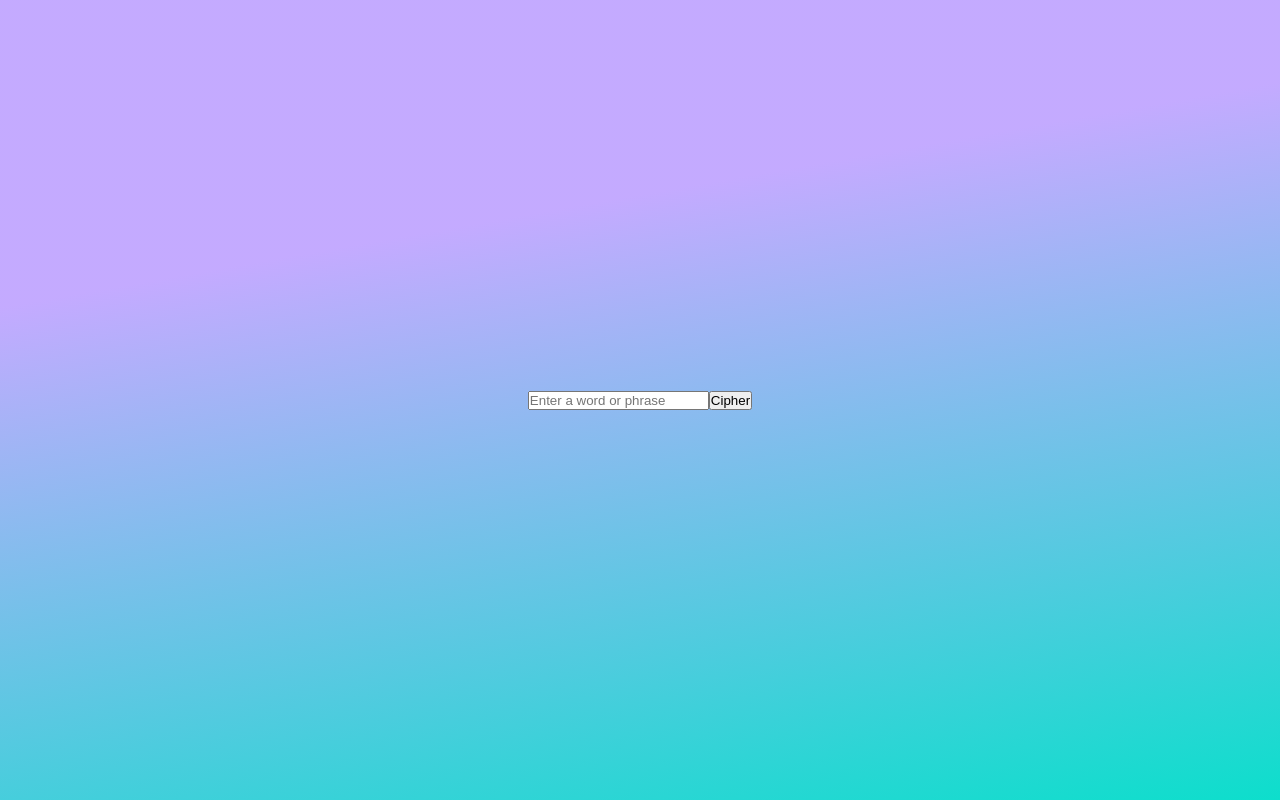
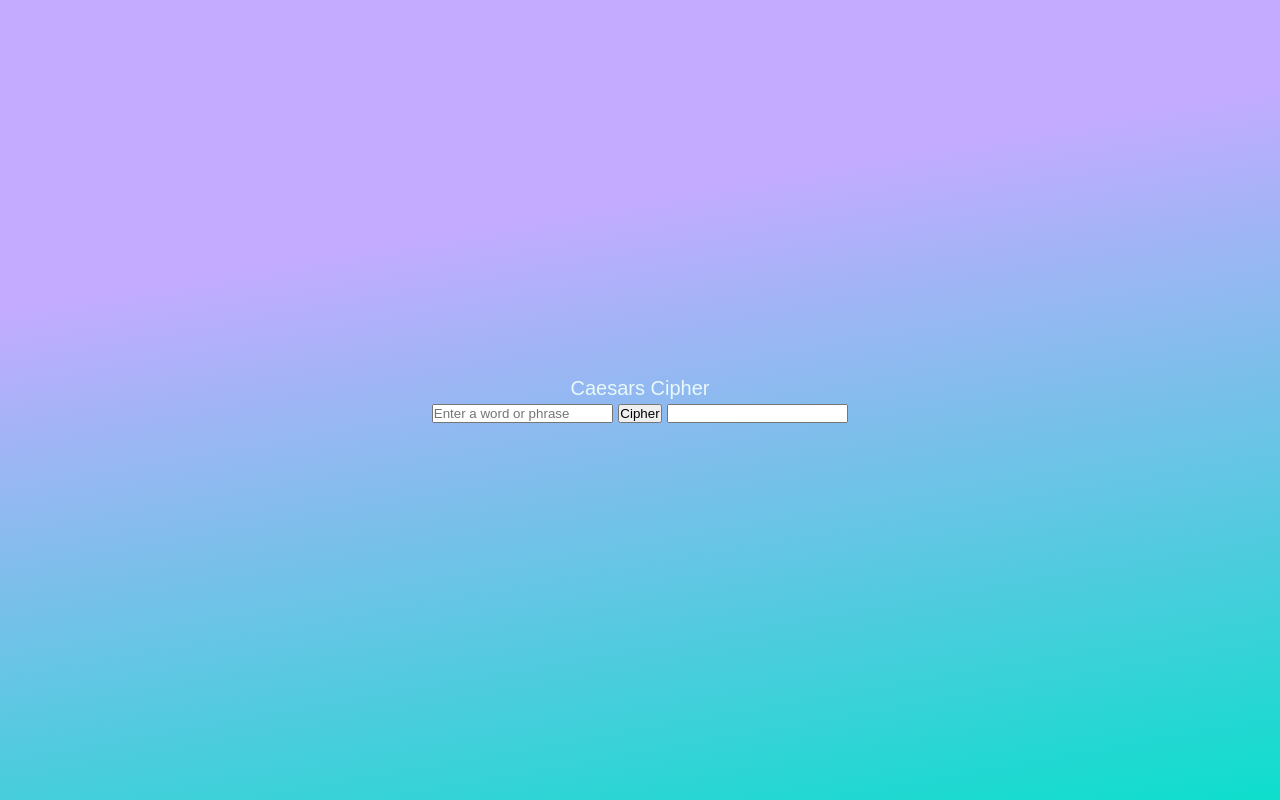
Before and after one commit to nivwer/Caesars-Cipher, a plain HTML site: page index.html in a window 1280 px wide. Drawn offline with Linux system fonts and the light colour scheme.

Commit message:
update index.html

```diff
--- a/index.html
+++ b/index.html
@@ -7,9 +7,12 @@
         <link rel="stylesheet" href="styles.css">
     </head>
     <body>
-
-        <input type="text" id="text" placeholder="Enter a word or phrase" required>
-        <button id="cipher" onclick="cipher()">Cipher</button>
+        <div class="container">
+            <p>Caesars Cipher</p>
+            <input type="text" id="text" placeholder="Enter a word or phrase" required>
+            <button id="cipher" onclick="cipher()">Cipher</button>
+            <input type="text" id="result" readonly="readonly">
+        </div>
         <script src="caesars-cipher.js"></script>
     </body>
 </html>
```
